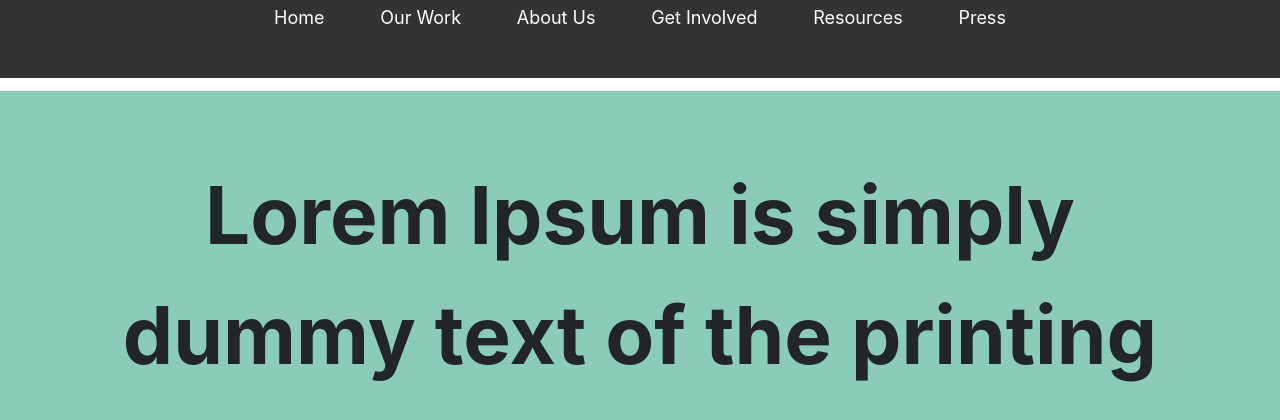
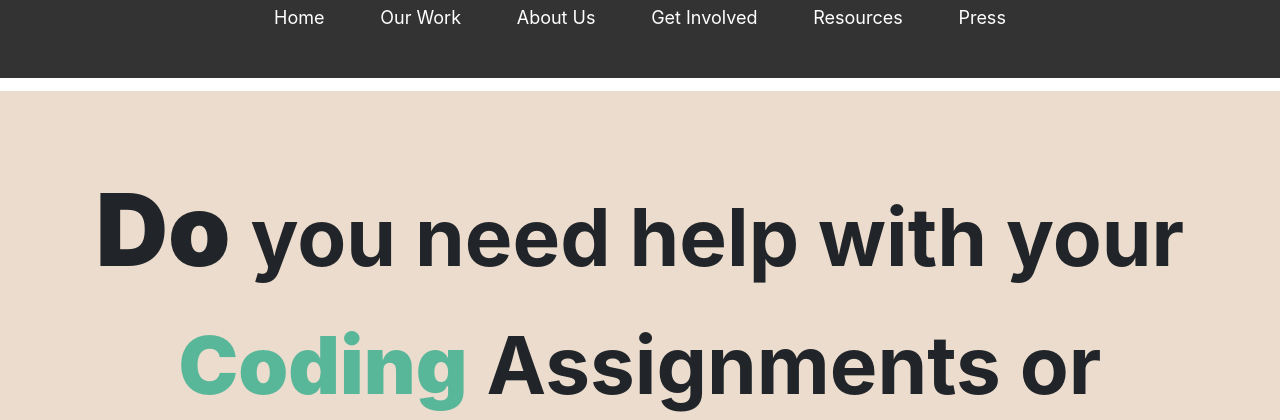
Before and after one commit to jagtarkhinda/projects, a plain HTML site: page docs/index.html in a window 1280 px wide. Shown: the part 342-762 px from the top of the page. Drawn offline with nearby package versions, Linux system fonts and the light colour scheme.

Commit message:
styling of first element done

```diff
--- a/docs/index.html
+++ b/docs/index.html
@@ -48,7 +48,7 @@
  <!-- FIRST ELEMENT -->
  <div class="firstelement">
      <div>
-         Lorem Ipsum is simply dummy text of the printing and typesetting industry. Lorem Ipsum has been
+        <span class="fedo">Do </span>you need help with your <span class="fecode"><strong>Coding</strong></span> <span class="feass">Assignments</span> or <span class="feproj">Projects</span>?
     </div>
  </div>
 
--- a/docs/style.css
+++ b/docs/style.css
@@ -81,7 +81,7 @@ display: inline-block;
 }
 
 .firstelement > div {
-   background-color: rgb(89, 183, 153,0.7);
+   background-color: rgb(227, 205, 184,0.7);
    /* height: 500px; */
    flex: 1;
    font-size: 80px;
@@ -89,10 +89,19 @@ display: inline-block;
     text-align: center;
     padding: 5%;
 }
+.fecode{
+    color: #59B799;
+}
+.fedo{
+    font-size: 100px;
+    font-weight: bolder;
+}
+
+/*********END FIRST ELEMENT**********/
 
 
 
-/*********END FIRST ELEMENT**********/
+
 /*=========================
 ===MEDIA QUERIES===
 ========================*/
```
